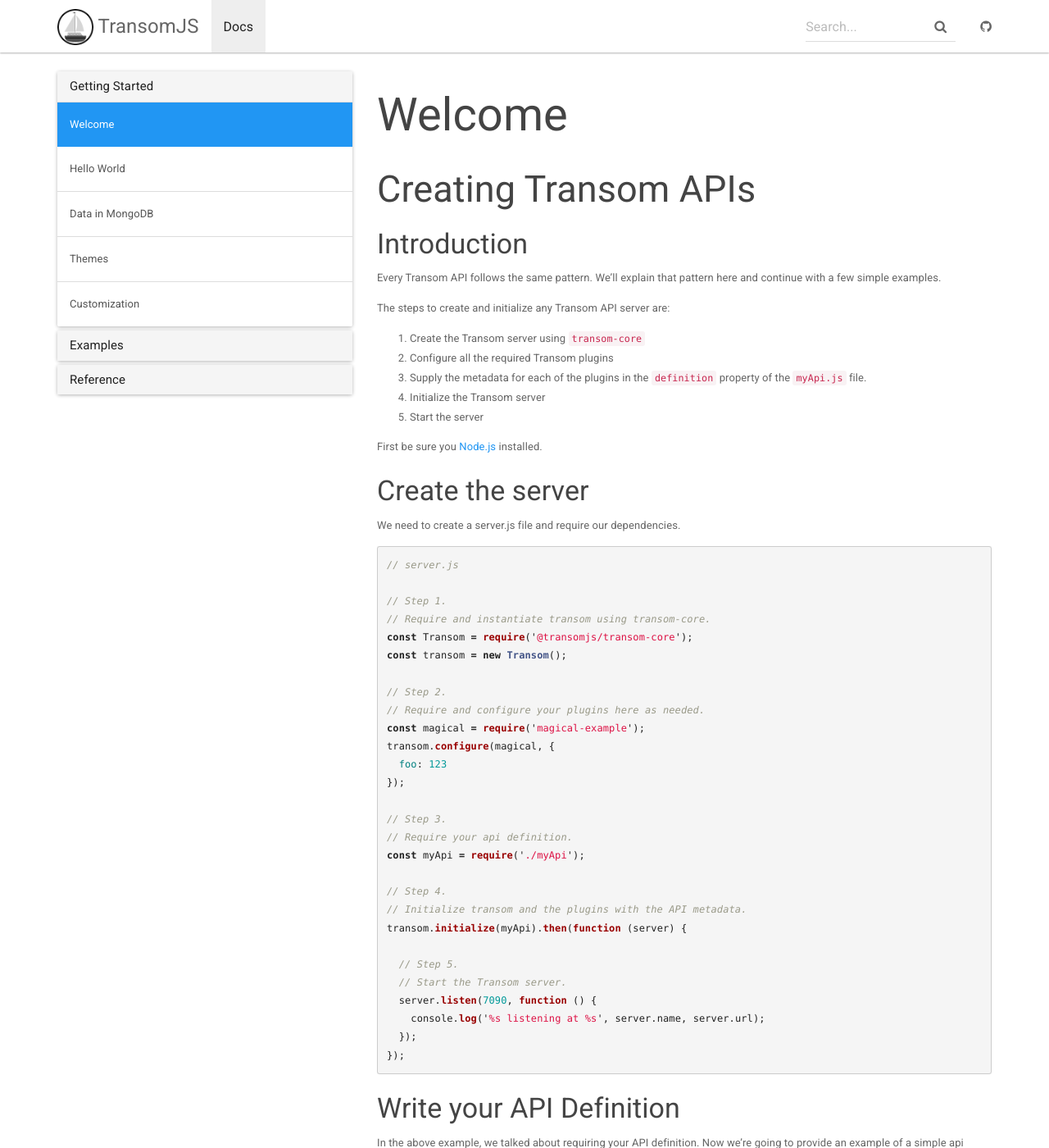
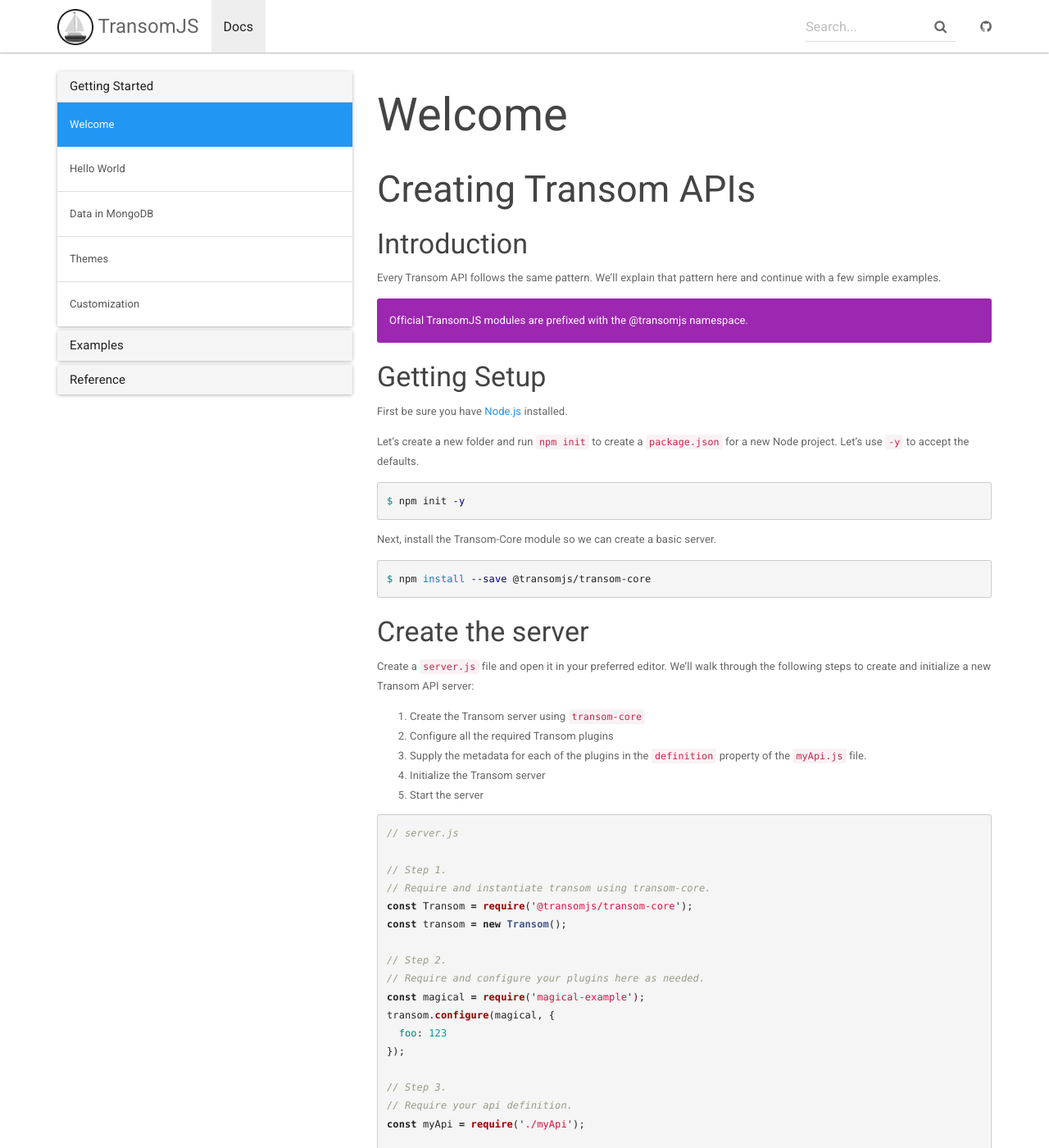
Before and after one commit to transomjs/transomjs.github.io, a Jekyll site: the page built from _docs/index.md, in a window 1280 px wide and 1400 px high. Shown: the whole window at 82% size. Built offline with Jekyll 4.4.1, drawn with Linux system fonts in a browser that asks for light colours; nearby versions of some CDN libraries; some of the changed text lies outside the part shown.

Commit message:
added setup.

````diff
--- a/_docs/index.md
+++ b/_docs/index.md
@@ -10,18 +10,31 @@
 
 Every Transom API follows the same pattern. We'll explain that pattern here and continue with a few simple examples.
 
-The steps to create and initialize any Transom API server are:
+<div class="alert alert-info" role="alert">
+  Official TransomJS modules are prefixed with the @transomjs namespace.
+</div>
 
+### Getting Setup
+First be sure you have [Node.js](http://nodejs.org/) installed.
+
+Let's create a new folder and run `npm init` to create a `package.json` for a new Node project. Let's use `-y` to accept the defaults.
+```bash
+$ npm init -y
+```
+Next, install the Transom-Core module so we can create a basic server.
+
+```bash
+$ npm install --save @transomjs/transom-core
+```
+
+### Create the server
+Create a `server.js` file and open it in your preferred editor.  We'll walk through the following steps to create and initialize a new Transom API server:
 1. Create the Transom server using `transom-core`
 2. Configure all the required Transom plugins
 3. Supply the metadata for each of the plugins in the `definition` property of the `myApi.js` file.
 4. Initialize the Transom server
 5. Start the server
 
-First be sure you [Node.js](http://nodejs.org/) installed.
-
-### Create the server
-We need to create a server.js file and require our dependencies.
 ```javascript
 // server.js
 
@@ -84,7 +97,7 @@
 };
 ```
 
-Want to add and endpoint to do calculations or manipulate data? Look at the [transom-server-functions](/docs/transom-server-functions/) plugin.
+Want to add and endpoint to do calculations or manipulate data beyond what CRUD can do? Look at the [transom-server-functions](/docs/transom-server-functions/) plugin.
 ```javascript
 module.exports = {
   definition: {
````
Also changed, not shown: other parts of _docs/index.md (+1 -1 lines).
